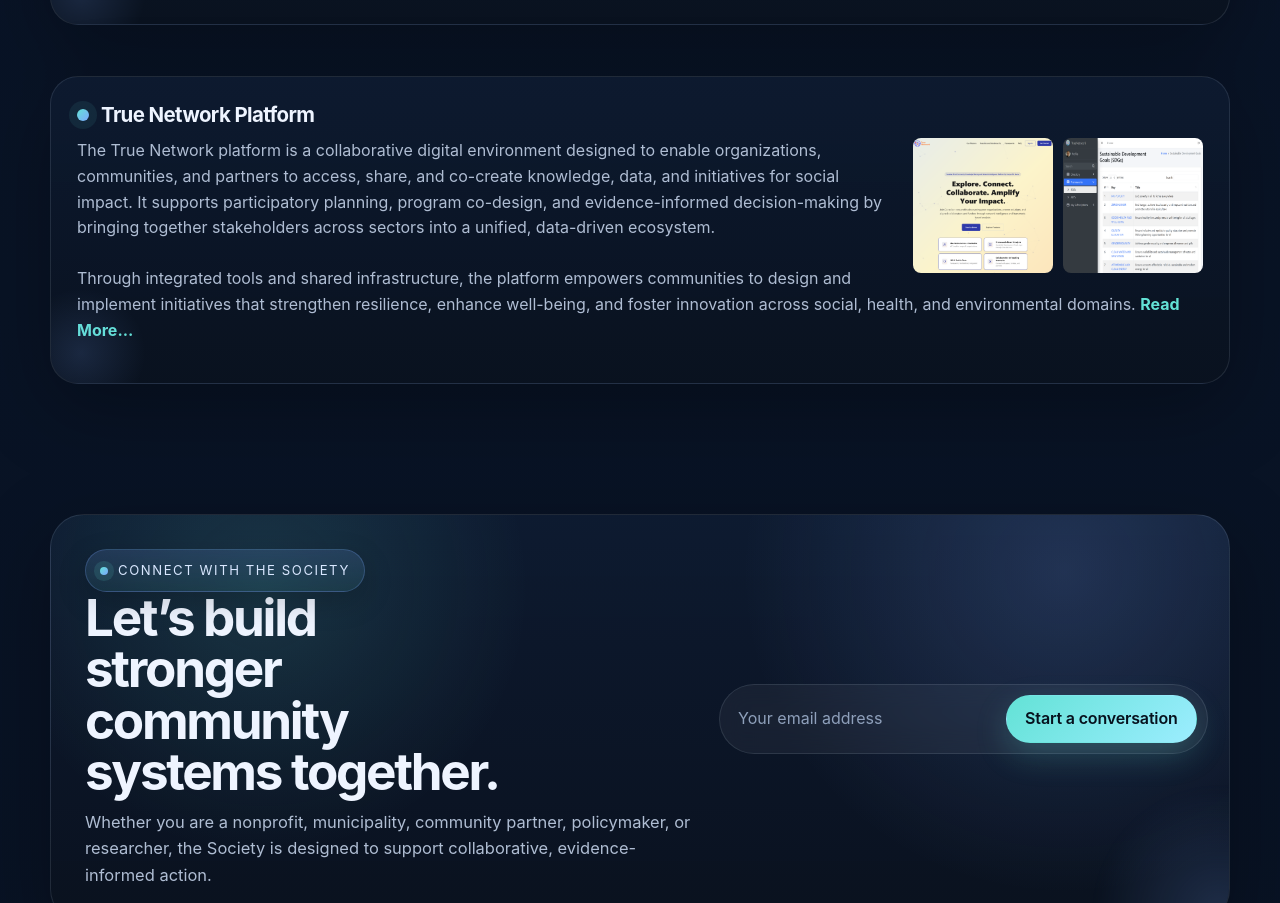
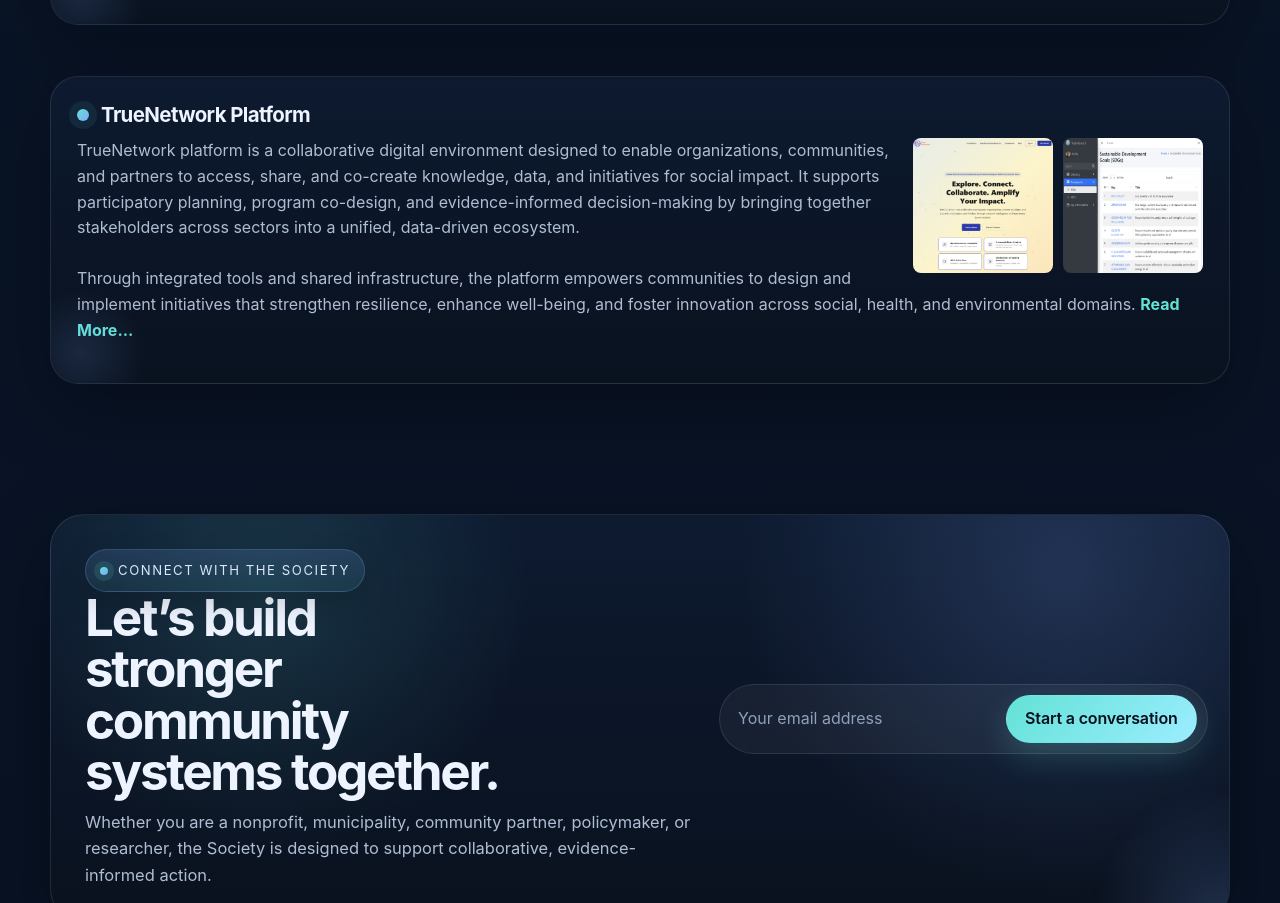
Before and after one commit to truenetworksociety/truenetwork.github.io, a plain HTML site: page initiatives.html in a window 1280 px wide. Shown: the part 2601-3504 px from the top of the page. Drawn offline with Linux system fonts and the light colour scheme.

Commit message:
TrueNetwork Society

```diff
--- a/initiatives.html
+++ b/initiatives.html
@@ -1424,7 +1424,7 @@
         <br/>
         <div class="panel-grid-1">
           <article class="card program-card reveal">
-            <h3><span class="program-dot"></span> True Network Platform</h3>
+            <h3><span class="program-dot"></span> TrueNetwork Platform</h3>
             <p>
               <span style="float:right; margin-left:15px; margin-bottom:10px;">
                 <span style="display:flex; gap:10px;">
@@ -1435,7 +1435,7 @@
                 </span>
               </span>
 
-              The True Network platform is a collaborative digital environment designed to enable organizations, communities, and partners to access, share, and co-create knowledge, data, and initiatives for social impact. It supports participatory planning, program co-design, and evidence-informed decision-making by bringing together stakeholders across sectors into a unified, data-driven ecosystem.
+              TrueNetwork platform is a collaborative digital environment designed to enable organizations, communities, and partners to access, share, and co-create knowledge, data, and initiatives for social impact. It supports participatory planning, program co-design, and evidence-informed decision-making by bringing together stakeholders across sectors into a unified, data-driven ecosystem.
               <br><br>
               Through integrated tools and shared infrastructure, the platform empowers communities to design and implement initiatives that strengthen resilience, enhance well-being, and foster innovation across social, health, and environmental domains.
               <a href="https://truenetworksociety.ca/platform/">
```
